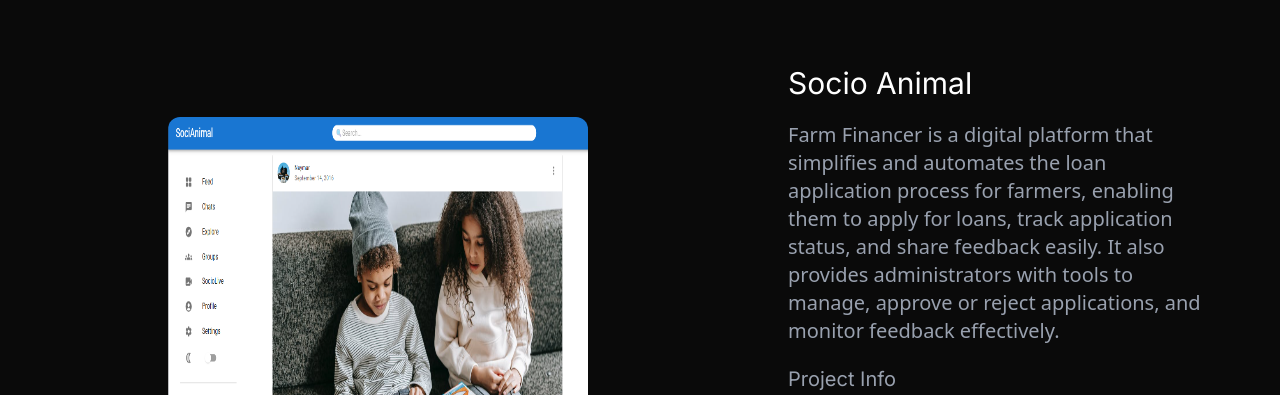
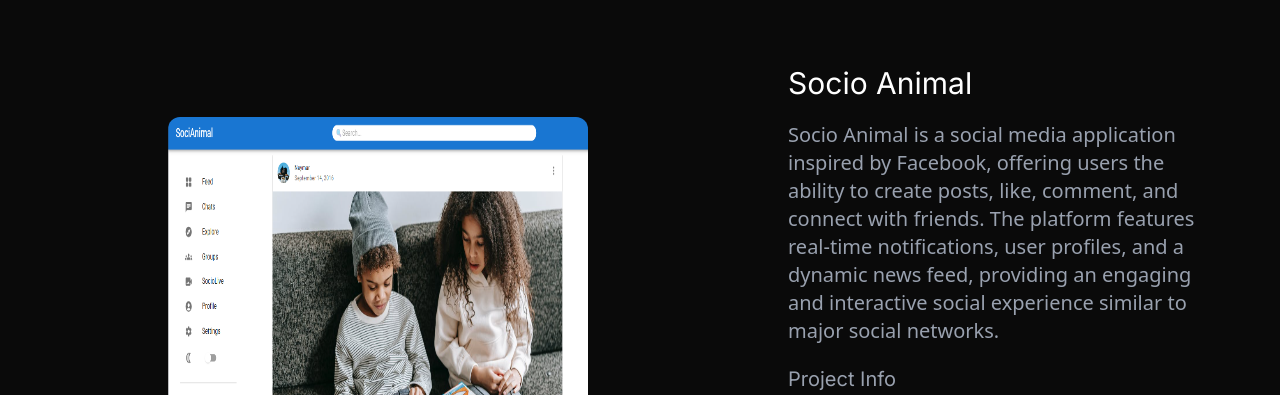
Before and after one commit to ABHI19092002/NewPortfolio, a React (Vite) app in the folder frontend/: page / in a window 1280 px wide. Shown: the part 1960-2355 px from the top of the page. Built offline with nearby package versions, Linux system fonts and the light colour scheme.

Commit message:
PROJECT FINISHED 1

```diff
--- a/frontend/src/components/ProjectSection.jsx
+++ b/frontend/src/components/ProjectSection.jsx
@@ -16,6 +16,12 @@ It allows users to browse through a vast library of movies and TV shows, complet
 Farm Financer is a digital platform that simplifies and automates the loan application process for farmers,
  enabling them to apply for loans, track application status, and share feedback easily. It also provides administrators
   with tools to manage, approve or reject applications, and monitor feedback effectively.
+`;
+
+const socioDesc = `
+Socio Animal is a social media application inspired by Facebook, offering users the ability to create posts, like,
+comment, and connect with friends. The platform features real-time notifications, user profiles, and a dynamic news
+ feed, providing an engaging and interactive social experience similar to major social networks.
 `;
 
   return (
@@ -45,7 +51,7 @@ Farm Financer is a digital platform that simplifies and automates the loan appli
       <ProjectCard
         projectImgUrl="/socio.png"
         projName="Socio Animal"
-        projDesc={farmDesc}
+        projDesc={socioDesc}
         year={2023}
         tool="MERN"
         sourceCodeUrl="https://github.com/ABHI19092002/Socio-Animal.git"
```
